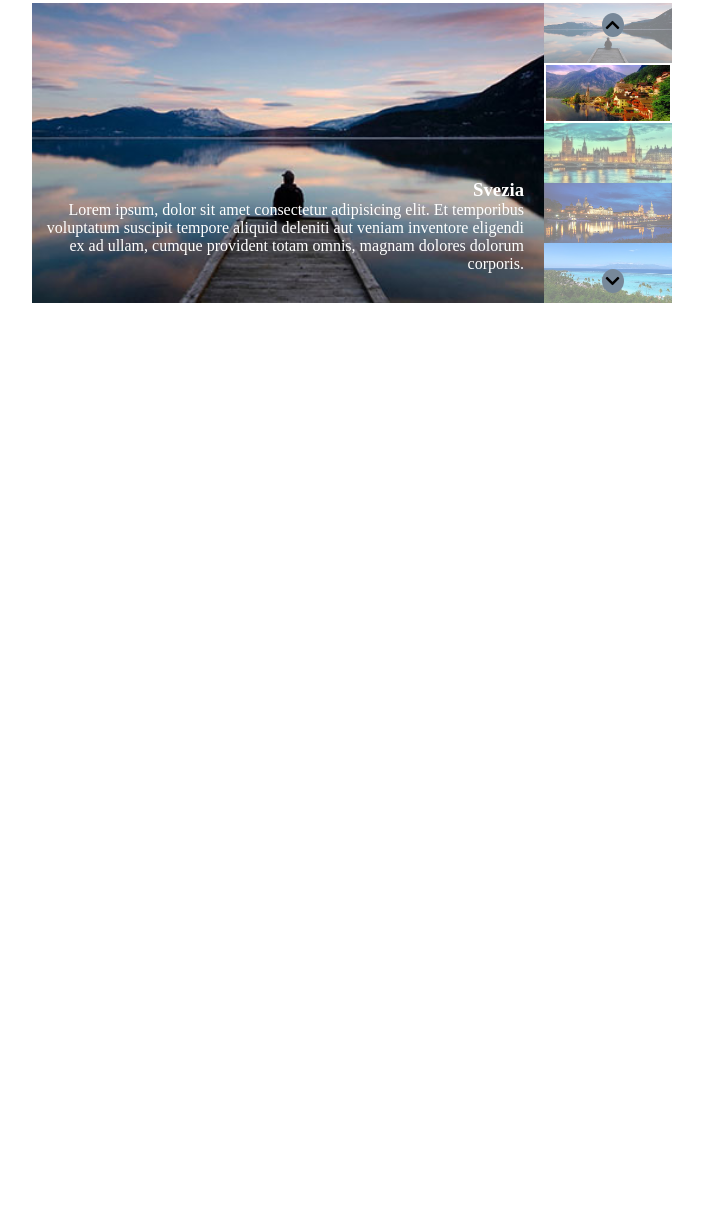
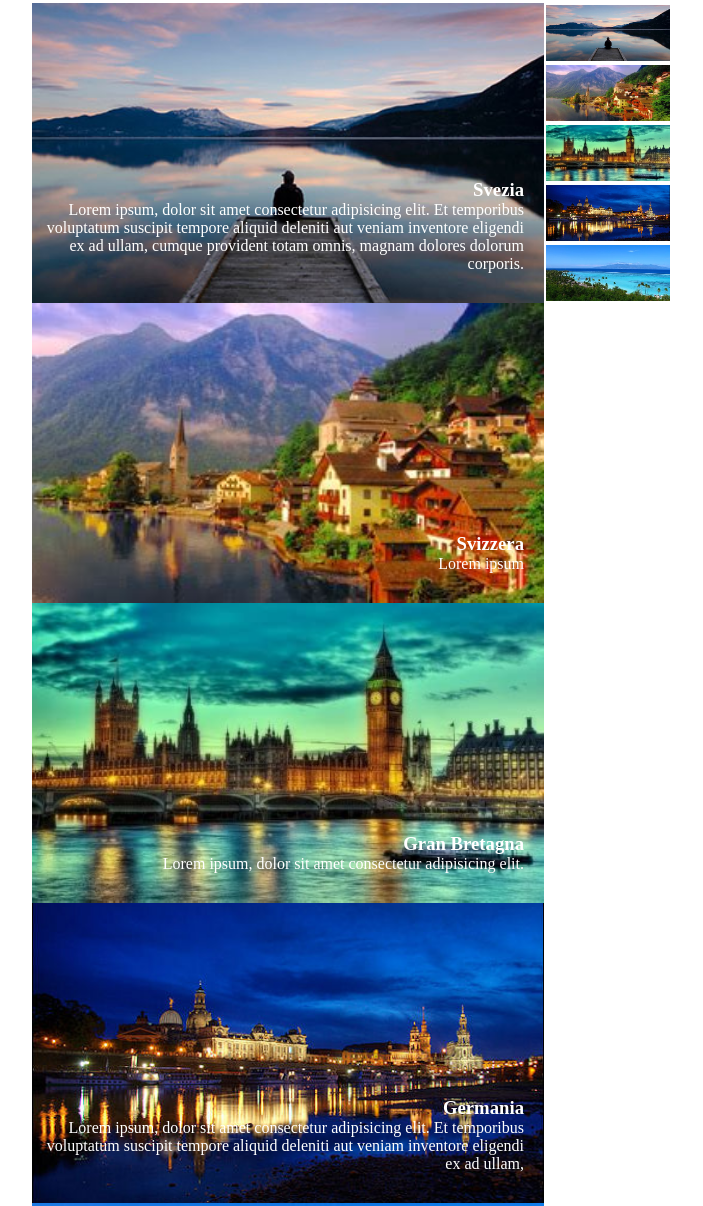
Before and after one commit to petrescuandreea/js-array-carousel, a plain HTML site: page index.html in a window 1280 px wide. Shown: the part 247-1453 px from the top of the page, without its empty margins (288-991 px from the left). Before the commit the page ends 800 px from the top, so only its background shows below. Drawn offline with Linux system fonts and the light colour scheme.

Commit message:
stampa degli elementi in pagina

```diff
--- a/index.html
+++ b/index.html
@@ -12,7 +12,7 @@
     <section>
         <div class="container">
             <div class="items">
-                <div class="item active">
+                <!-- <div class="item active">
                     <img src="img/01.jpg" alt="">
                     <div class="text">
                         <h3>Svezia</h3>
@@ -60,16 +60,14 @@
                             Lorem ipsum, dolor sit amet consectetur adipisicing elit. Et temporibus voluptatum suscipit tempore aliquid deleniti aut veniam inventore eligendi ex ad ullam, cumque provident totam omnis, magnam dolores dolorum corporis.
                         </p>
                     </div>
-                </div>
-
-
+                </div> -->
             </div>
 
             <div class="thumbs">
-                <div class="thumb">
+                <!-- <div class="thumb active">
                     <img src="img/01.jpg" alt="">
                 </div>
-                <div class="thumb active">
+                <div class="thumb ">
                     <img src="img/02.jpg" alt="">
                 </div>
                 <div class="thumb">
@@ -86,10 +84,8 @@
                 </div>
                 <div class="next">
                     <i class="fas fa-chevron-down"></i>
-                </div>
+                </div> -->
             </div>
-
-
         </div>
     </section>
 
--- /dev/null
+++ b/js/script.js
@@ -0,0 +1,67 @@
+/*
+Dati tre array contenenti: - una lista ordinata di 5 immagini, - una lista ordinata dei relativi 5 luoghi e - una lista di 5 news, creare un carosello.
+Al click dell’utente sulle frecce verso l’alto o verso il basso, l’immagine attiva diventa visibile in formato grande a sinistra e nel suo angolo in basso a destra dovranno essere aggiunti i relativi - titolo e - testo.
+Allo stesso tempo nelle miniature l’immagine attiva dovrà apparire in evidenza rispetto alle altre.
+*/
+
+// Array
+const items = [
+    'img/01.jpg',
+    'img/02.jpg',
+    'img/03.jpg',
+    'img/04.jpg',
+    'img/05.jpg'
+];
+
+const title = [
+    'Svezia',
+    'Svizzera',
+    'Gran Bretagna',
+    'Germania',
+    'Paradise'
+]
+
+const text = [
+    'Lorem ipsum, dolor sit amet consectetur adipisicing elit. Et temporibus voluptatum suscipit tempore aliquid deleniti aut veniam inventore eligendi ex ad ullam, cumque provident totam omnis, magnam dolores dolorum corporis.',
+    'Lorem ipsum',
+    'Lorem ipsum, dolor sit amet consectetur adipisicing elit.',
+    'Lorem ipsum, dolor sit amet consectetur adipisicing elit. Et temporibus voluptatum suscipit tempore aliquid deleniti aut veniam inventore eligendi ex ad ullam,',
+    'Et temporibus voluptatum suscipit tempore aliquid deleniti aut veniam inventore eligendi ex ad ullam,',
+]
+
+
+// Selezione degli elementi utili
+const itemsContainer = document.querySelector(".items");
+const thumbsContainer = document.querySelector(".thumbs");
+
+let item = "";
+let thumb = "";
+
+
+// Stampa degli elementi in pagina
+for (let i = 0; i < items.length; i++ ) {
+
+    item +=
+    `
+    <div class="item active">
+        <img src="${items[i]}" alt="${title[i]}">
+        <div class="text">
+            <h3>${title[i]}</h3>
+            <p>${text[i]}</p>
+        </div>
+    </div>
+    `;
+
+    thumb +=
+    `
+    <div class="thumb active">
+        <img src="${items[i]}" alt="${title[i]}">
+    </div>
+
+    `;
+
+}
+
+// Output
+itemsContainer.innerHTML = item;
+thumbsContainer.innerHTML = thumb;
```
